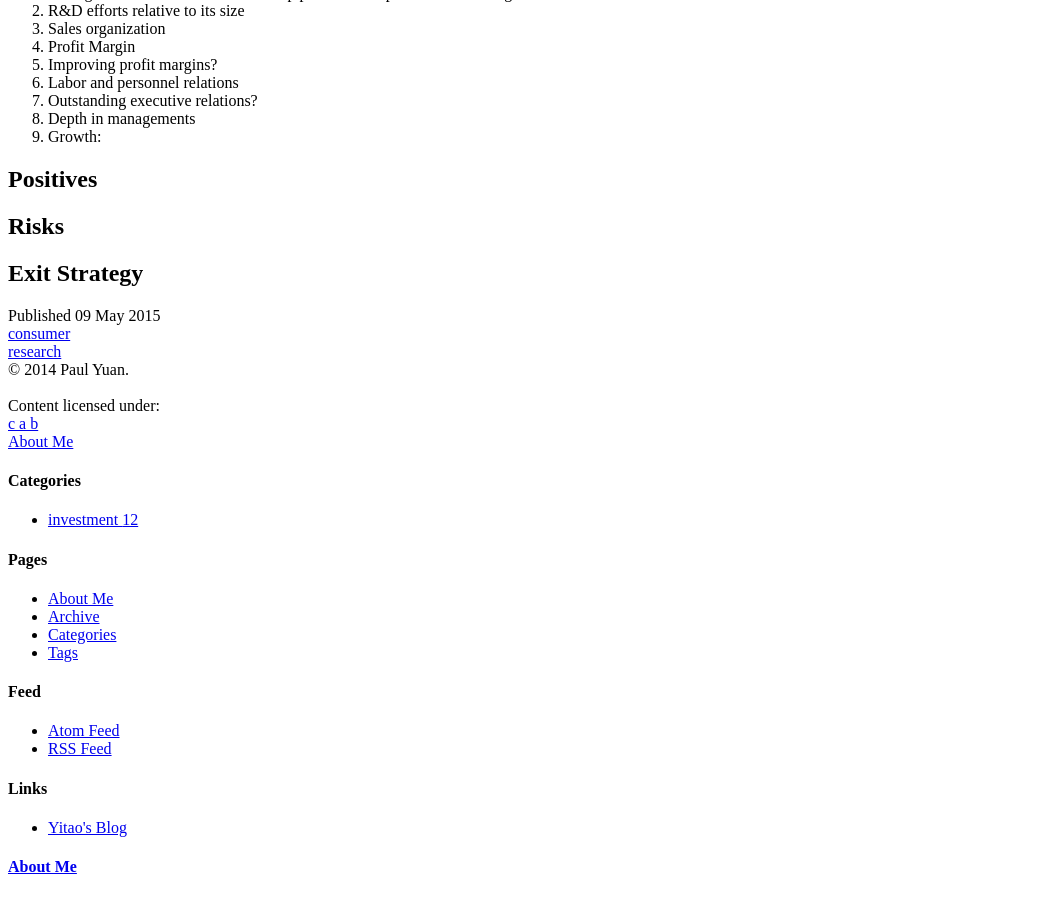
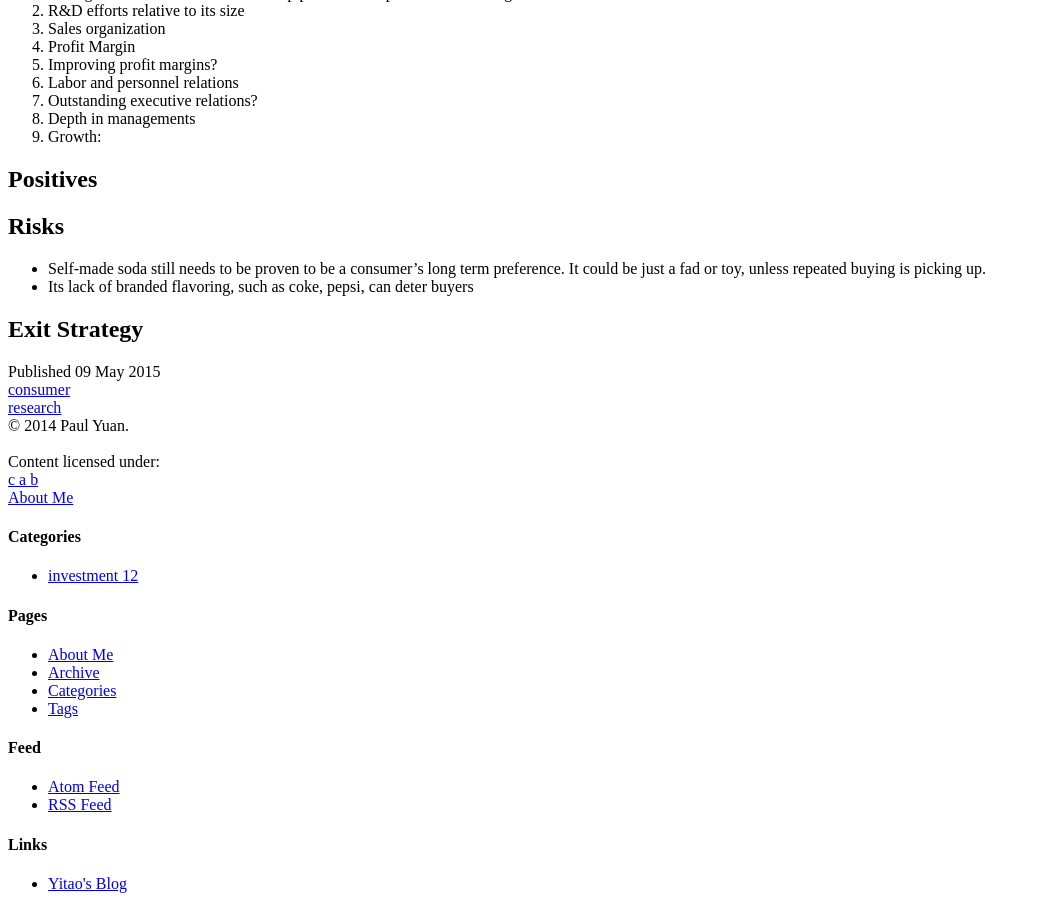
Before and after one commit to puyuan/companies, a Jekyll site: the page built from _posts/Consumer/2015-05-09-Soda-Stream.md, in a window 1280 px wide and 900 px high, scrolled down 698 px. Shown: the whole window, without its empty margins (0-1040 px from the left). Built offline with Jekyll 4.4.1, drawn with Linux system fonts in a browser that asks for light colours; nearby versions of some CDN libraries; library files that are not in the unit come from our copies; comment, search, counter and statistics services are not loaded.

Commit message:
update soda stream

```diff
--- a/_config.yml
+++ b/_config.yml
@@ -10,7 +10,7 @@ markdown: kramdown
 # The title and tagline is showed on homepage
 #
 title :  Investment Log
-tagline: research pays..
+tagline: research pays...
 
 # Information about author
 #
--- a/_posts/Consumer/2015-05-09-Soda-Stream.md
+++ b/_posts/Consumer/2015-05-09-Soda-Stream.md
@@ -43,5 +43,8 @@ Their is potential to grow the market share organically over the coming decade.
 ## Positives
 
 ## Risks
+- Self-made soda still needs to be proven to be a consumer's long term preference. It could be just a fad or toy, unless repeated buying is picking up.
+- Its lack of branded flavoring, such as coke, pepsi, can deter buyers
+
 
 ## Exit Strategy
```
